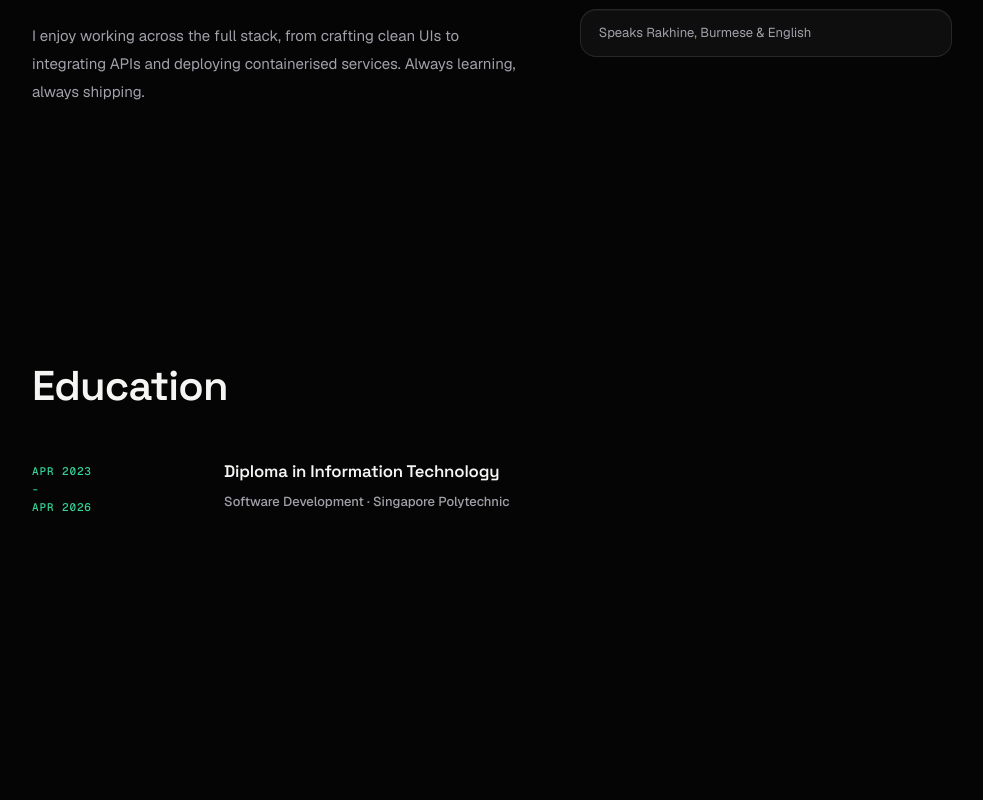
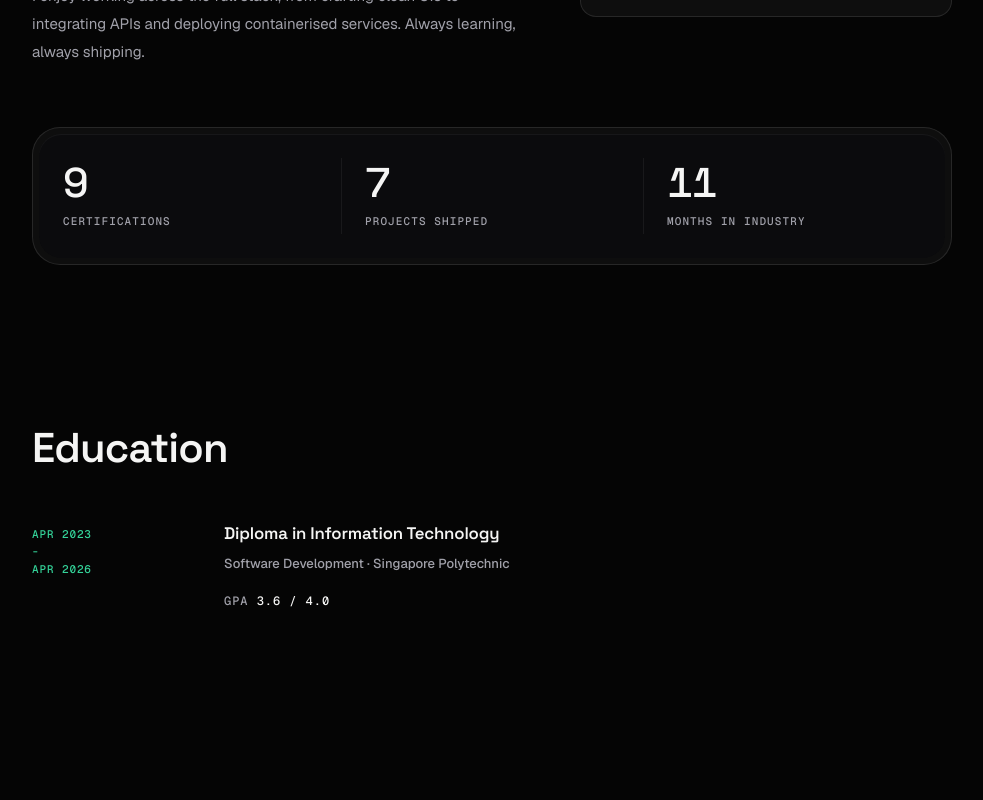
Before and after one commit to Htet-Myark/htet-portfolio-v2, a React (Vite) app: page / in a window 1280 px wide. Shown: the part 1200-2000 px from the top of the page, without its empty margins (148-1131 px from the left). Built offline with nearby package versions, Linux system fonts and the light colour scheme.

Commit message:
design updated

```diff
--- a/src/components/About.jsx
+++ b/src/components/About.jsx
@@ -1,4 +1,70 @@
-import React from 'react'
+import React, { useEffect, useRef, useState } from 'react'
+import { certs } from './Certificates'
+import { projects } from './Projects'
+
+/* Counts derive from the real section data so they can never drift out of sync.
+   Only hand-written figures live here. */
+const stats = [
+  { value: certs.length,    label: 'Certifications' },
+  { value: projects.length, label: 'Projects shipped' },
+  { value: 11,              label: 'Months in industry' },
+]
+
+const format = (n) => n.toLocaleString('en-US')
+
+/* Counts up once, the first time the strip scrolls into view. */
+function useCountUp(target, duration = 1200) {
+  const ref = useRef(null)
+  const [value, setValue] = useState(0)
+
+  useEffect(() => {
+    const el = ref.current
+    if (!el) return
+
+    const reduced = window.matchMedia('(prefers-reduced-motion: reduce)').matches
+    if (reduced) {
+      setValue(target)
+      return
+    }
+
+    let frame
+    const observer = new IntersectionObserver(
+      ([entry]) => {
+        if (!entry.isIntersecting) return
+        observer.disconnect()
+        const start = performance.now()
+        const tick = (now) => {
+          const t = Math.min((now - start) / duration, 1)
+          const eased = 1 - Math.pow(1 - t, 3)
+          setValue(Math.round(target * eased))
+          if (t < 1) frame = requestAnimationFrame(tick)
+        }
+        frame = requestAnimationFrame(tick)
+      },
+      { threshold: 0.4 }
+    )
+    observer.observe(el)
+    return () => {
+      observer.disconnect()
+      cancelAnimationFrame(frame)
+    }
+  }, [target, duration])
+
+  return [ref, value]
+}
+
+function Stat({ value, suffix, label }) {
+  const [ref, current] = useCountUp(value)
+  return (
+    <div className="stat-cell" ref={ref}>
+      <div className="stat-value">
+        {format(current)}
+        {suffix && <span className="stat-suffix">{suffix}</span>}
+      </div>
+      <div className="stat-label">{label}</div>
+    </div>
+  )
+}
 
 export default function About() {
   return (
@@ -24,6 +90,11 @@ export default function About() {
           <li className="reveal-left delay-3">Speaks Rakhine, Burmese &amp; English</li>
         </ul>
       </div>
+      <div className="stat-strip reveal delay-3">
+        <div className="card-core">
+          {stats.map((s, i) => <Stat key={i} {...s} />)}
+        </div>
+      </div>
     </section>
   )
 }
--- a/src/components/Certificates.jsx
+++ b/src/components/Certificates.jsx
@@ -1,6 +1,6 @@
 import React from 'react'
 
-const certs = [
+export const certs = [
   { name: 'Certificate in Data & Analytics', issuer: 'Singapore Polytechnic',link: 'https://letters.gov.sg/i57jf-w3309-kq16n-rllq7' },
   { name: 'AI Ethics & Governance (Associate Level)', issuer: 'Singapore Computer Society',link: 'https://drive.google.com/drive/folders/15zBT6Igfqlt80lvPuGblb2GBXtKv9vcw' },
   {name: 'Certificate in Teamwork', issuer:'Singapore Polytechnic',link: 'https://letters.gov.sg/ypvu4-dbfj8-e3ycy-g7muh'},
--- a/src/components/Education.jsx
+++ b/src/components/Education.jsx
@@ -6,6 +6,7 @@ const education = [
     degree: 'Diploma in Information Technology',
     field: 'Software Development',
     org: 'Singapore Polytechnic',
+    gpa: '3.6 / 4.0',
   },
 ]
 
@@ -19,6 +20,7 @@ export default function Education() {
           <div>
             <div className="exp-role">{edu.degree}</div>
             <div className="exp-org">{edu.field} · {edu.org}</div>
+            {edu.gpa && <div className="exp-gpa">GPA <strong>{edu.gpa}</strong></div>}
           </div>
         </div>
       ))}
--- a/src/components/Projects.jsx
+++ b/src/components/Projects.jsx
@@ -1,6 +1,6 @@
 import React from 'react'
 
-const projects = [
+export const projects = [
   {
     title: 'Shrtner',
     org: 'Live Demo',
--- a/src/index.css
+++ b/src/index.css
@@ -288,7 +288,7 @@ nav.nav-open .hamburger span:nth-child(3) {
 main { padding-top: 5rem; }
 
 section {
-  padding: 7.5rem 2.5rem;
+  padding: 5rem 2.5rem;
   max-width: 1000px;
   margin: 0 auto;
   position: relative;
@@ -635,6 +635,80 @@ section {
     color: var(--fg);
     transform: translateX(4px);
   }
+}
+
+.exp-gpa {
+  margin-top: .55rem;
+  font-family: var(--mono);
+  font-size: 12px;
+  letter-spacing: .08em;
+  text-transform: uppercase;
+  color: var(--muted);
+}
+
+.exp-gpa strong {
+  color: var(--fg);
+  font-weight: 500;
+  font-variant-numeric: tabular-nums;
+}
+
+/* ── ABOUT: STAT STRIP ──────────────────── */
+/* outer shell of the double-bezel, matching .project-card architecture */
+.stat-strip {
+  margin-top: 2.75rem;
+  padding: 6px;
+  background: var(--surface);
+  border: 1px solid var(--hairline);
+  border-radius: var(--r-card);
+}
+
+.stat-strip .card-core {
+  display: grid;
+  grid-template-columns: repeat(3, 1fr);
+  background: var(--core);
+  border-radius: var(--r-core);
+  box-shadow: inset 0 1px 1px rgba(255, 255, 255, 0.06);
+  overflow: hidden;
+}
+
+.stat-cell {
+  padding: 1.75rem 1.5rem;
+  display: flex;
+  flex-direction: column;
+  gap: .5rem;
+  position: relative;
+}
+
+/* hairline rules between cells, never on the outer edges */
+.stat-cell + .stat-cell::before {
+  content: '';
+  position: absolute;
+  left: 0;
+  top: 1.5rem;
+  bottom: 1.5rem;
+  width: 1px;
+  background: var(--hairline2);
+}
+
+.stat-value {
+  font-family: var(--display);
+  font-size: clamp(1.9rem, 4vw, 2.6rem);
+  font-weight: 500;
+  line-height: 1;
+  letter-spacing: -0.03em;
+  color: var(--fg);
+  font-variant-numeric: tabular-nums;
+}
+
+.stat-suffix { color: var(--accent); }
+
+.stat-label {
+  font-family: var(--mono);
+  font-size: 11px;
+  font-weight: 500;
+  letter-spacing: .1em;
+  text-transform: uppercase;
+  color: var(--muted);
 }
 
 /* ── EXPERIENCE ─────────────────────────────────────── */
@@ -1597,9 +1671,33 @@ section {
 
 @media (max-width: 640px) {
   .about-grid { grid-template-columns: 1fr; gap: 2.5rem; }
+  .stat-strip .card-core { grid-template-columns: repeat(2, 1fr); }
+  .stat-cell:nth-child(3) { grid-column: 1 / -1; }
+  .stat-cell { padding: 1.35rem 1.15rem; }
+  /* on a 2x2 grid the divider belongs on the right-hand column only */
+  .stat-cell + .stat-cell::before { display: none; }
+  .stat-cell:nth-child(even)::before {
+    content: '';
+    display: block;
+    position: absolute;
+    left: 0;
+    top: 1.1rem;
+    bottom: 1.1rem;
+    width: 1px;
+    background: var(--hairline2);
+  }
+  .stat-cell:nth-child(n + 3)::after {
+    content: '';
+    position: absolute;
+    left: 1.15rem;
+    right: 1.15rem;
+    top: 0;
+    height: 1px;
+    background: var(--hairline2);
+  }
   .exp-item { grid-template-columns: 1fr; gap: .5rem; }
   .exp-item::before { display: none; }
-  section { padding: 5rem 1.25rem; }
+  section { padding: 3.5rem 1.25rem; }
   #hero { padding-top: 7rem; min-height: auto; }
   .hero-cta { flex-direction: column; align-items: stretch; }
   .btn-primary, .btn-secondary { justify-content: center; }
```
Also changed, not shown: 1 other file (tests, documents, lock files or other folders).
